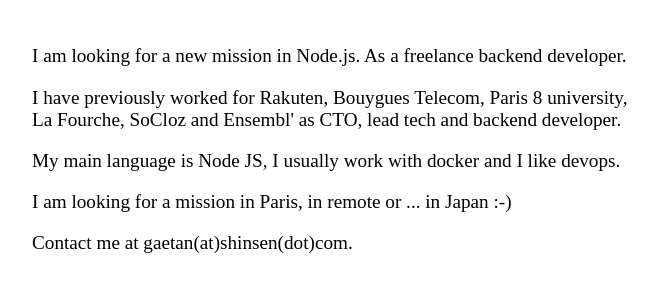
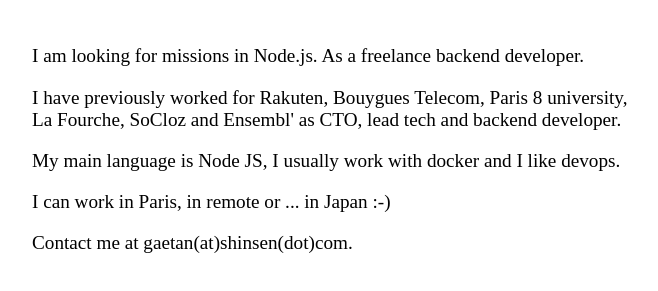
Before and after one commit to shinsendev/shinsen2, a plain HTML site: page index.html in a window 1280 px wide. Shown: the part 61-352 px from the top of the page, without its empty margins (308-966 px from the left). Drawn offline with Linux system fonts and the light colour scheme.

Commit message:
Update content

```diff
--- a/index.html
+++ b/index.html
@@ -13,10 +13,10 @@
 	<h1>Gaétan Darquié, backend JS developer</h1>
 
 	<section>
-		<p>I am looking for a new mission in Node.js. As a freelance backend developer. </p>
+		<p>I am looking for missions in Node.js. As a freelance backend developer. </p>
 		<p>I have previously worked for Rakuten, Bouygues Telecom, Paris 8 university, La Fourche, SoCloz and Ensembl' as CTO, lead tech and backend developer.</p>
 		<p>My main language is Node JS, I usually work with docker and I like devops.</p>
-		<p>I am looking for a mission in Paris, in remote or ... in Japan :-)</p>
+		<p>I can work in Paris, in remote or ... in Japan :-)</p>
 		<p>Contact me at gaetan(at)shinsen(dot)com.</p>
 	</section>
 
```
